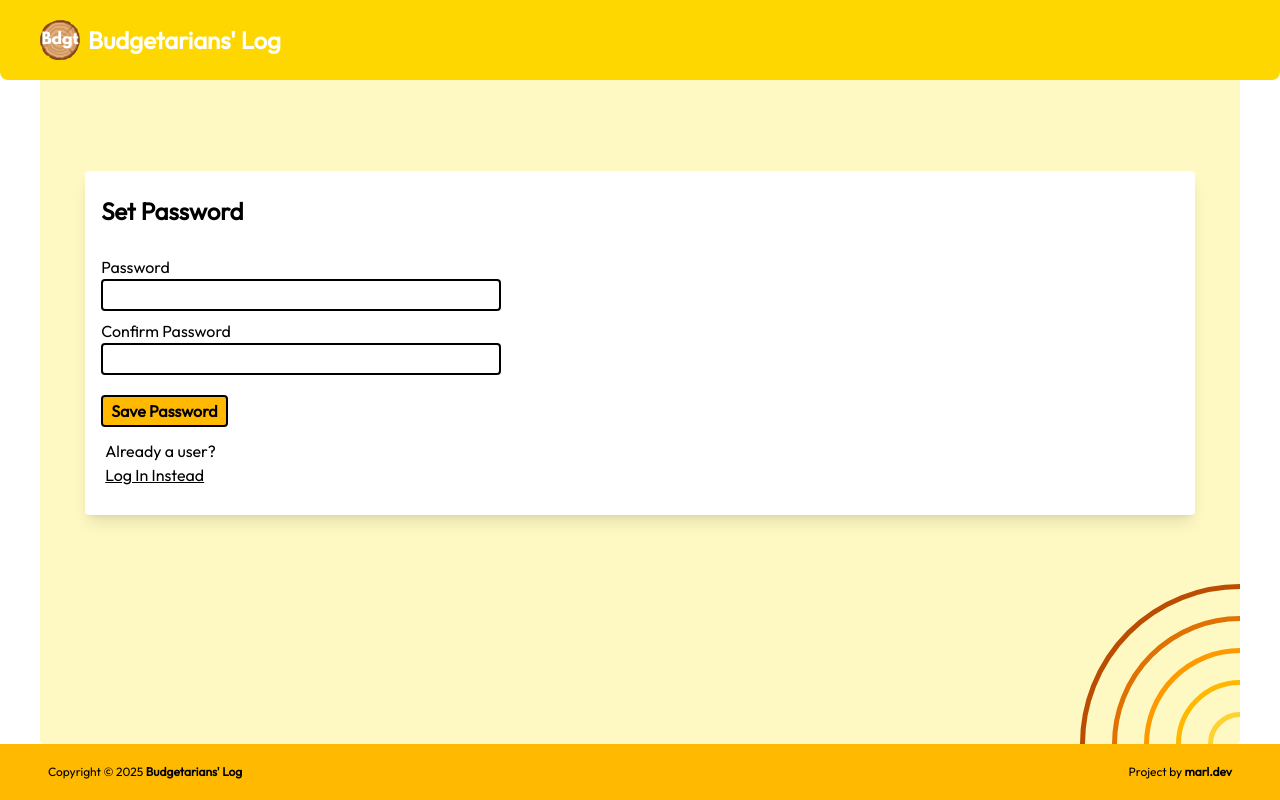
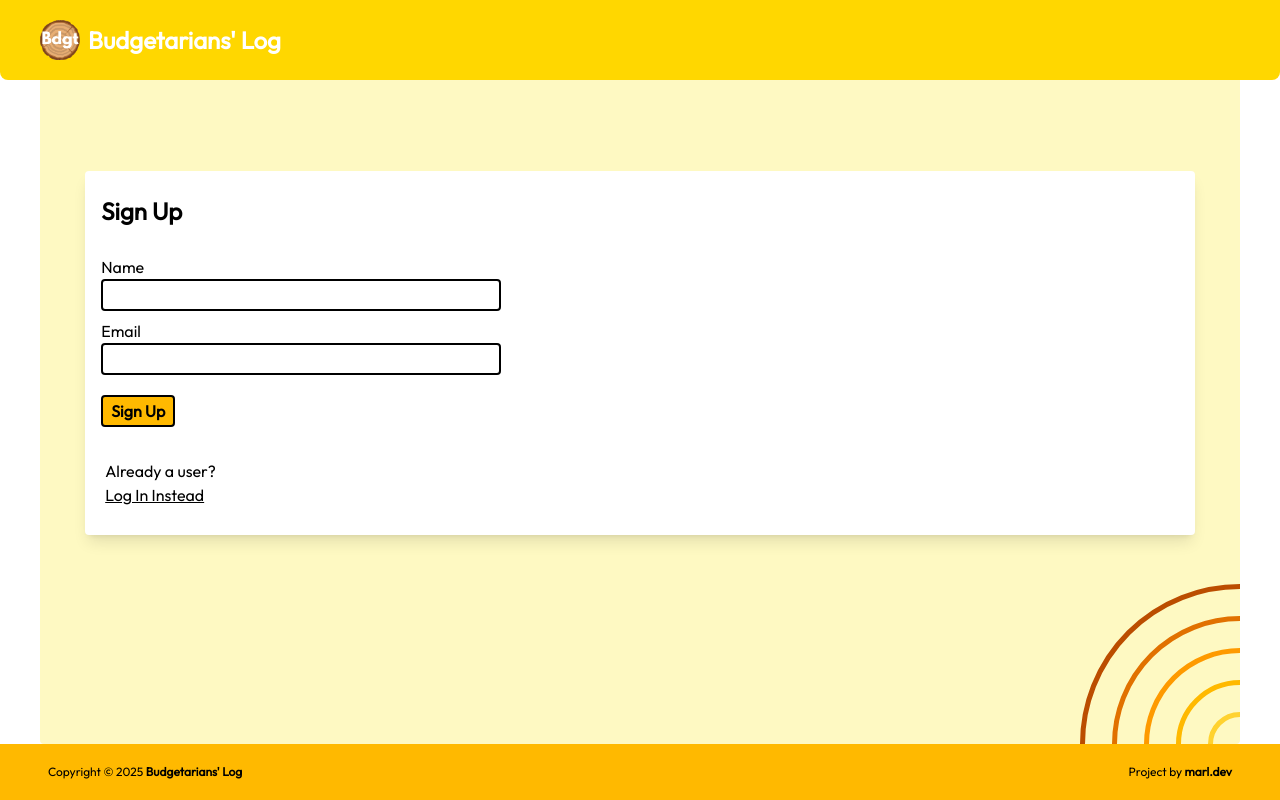
Before and after one commit to marlmunar/budget-tracker, a React (Vite) app in the folder frontend/: page /register in a window 1280 px wide. Built offline with nearby package versions, Linux system fonts and the light colour scheme.

Commit message:
Improved register page by separating setting up name and email with setting up password

```diff
--- a/frontend/src/components/FormContainer.jsx
+++ b/frontend/src/components/FormContainer.jsx
@@ -3,7 +3,7 @@ const FormContainer = ({ children, title }) => {
     <div className="h-full w-full bg-yellow-100">
       {/* mx-auto shadow-lg text-sm md:text-base rounded lg:max-w-[45vw] border-y-2 border-slate-700 md:h-[min-content] my-5 overflow-hidden bg-gray-50 border min-h-full */}
       <div className="p-4 relative h-full flex flex-col justify-start items-center">
-        <div className="m-4 relative top-[10%] rounded z-10 w-[95%] min-h-[50%] max-h-[min-content] p-4 py-6 shadow-lg bg-white flex flex-col gap-2">
+        <div className="m-4 relative top-[10%] rounded z-10 w-[95%]  max-h-[min-content] p-4 py-6 shadow-lg bg-white flex flex-col gap-2">
           <h1 className="text-2xl font-semibold mb-5">{title}</h1>
           {children}
         </div>
--- a/frontend/src/main.jsx
+++ b/frontend/src/main.jsx
@@ -27,7 +27,7 @@ const router = createBrowserRouter(
   createRoutesFromElements(
     <Route path="/" element={<App />}>
       <Route path="login" element={<Login />} />
-      <Route path="register" element={<Register />} />
+      <Route path="register/*" element={<Register />} />
 
       <Route element={<Loading />}>
         <Route index element={<Home />} />
--- a/frontend/src/pages/Register.jsx
+++ b/frontend/src/pages/Register.jsx
@@ -1,11 +1,10 @@
-import { useNavigate } from "react-router-dom";
+import { useNavigate, useLocation } from "react-router-dom";
 import FormContainer from "../components/FormContainer";
 import { useEffect, useState } from "react";
 import { useDispatch, useSelector } from "react-redux";
 import { setIsLoggingIn } from "../slices/userSlice";
 import { useRegisterMutation } from "../slices/userApiSlice";
 import { setCredentials } from "../slices/authSlice";
-import { AnimatePresence, motion } from "framer-motion";
 const loginChannel = new BroadcastChannel("login_channel");
 
 const Register = () => {
@@ -14,18 +13,31 @@ const Register = () => {
   const [password, setPassword] = useState("");
   const [confirmPassword, setConfirmPassword] = useState("");
   const [error, setError] = useState("");
-  const [isVisible, setIsVisible] = useState(true);
-  const [isSettingPassword, setIsSettingPassword] = useState(true);
+  const [isSettingPassword, setIsSettingPassword] = useState(false);
 
   const [register, { isLoading }] = useRegisterMutation();
 
   const dispatch = useDispatch();
   const navigate = useNavigate();
+  const location = useLocation();
   const { userInfo } = useSelector((state) => state.auth);
 
   useEffect(() => {
     if (!!userInfo) navigate("/");
   }, [navigate, userInfo]);
+
+  useEffect(() => {
+    if (location.pathname === "/register") {
+      setIsSettingPassword(false);
+      setError("");
+    }
+    if (location.pathname === "/register/set-password") {
+      if (!name || !email || !validateEmail(email)) {
+        navigate("/register");
+      }
+      setIsSettingPassword(true);
+    }
+  }, [location]);
 
   useEffect(() => {
     dispatch(setIsLoggingIn(true));
@@ -38,24 +50,46 @@ const Register = () => {
     const emailRegex = /^[^\s@]+@[^\s@]+\.[^\s@]+$/;
     return emailRegex.test(testEmail);
   };
-  const handleSubmit = async (e) => {
+
+  const handleSubmit = (e) => {
+    e.preventDefault();
+
+    if (!name) {
+      return setError("Please fill out the name field");
+    }
+
+    if (!email) {
+      return setError("Please fill out the email field");
+    }
+
+    if (!validateEmail(email)) {
+      return setError("Invalid email");
+    }
+
+    setIsSettingPassword(true);
+    navigate("/register/set-password");
+    setError("");
+  };
+
+  const finishSignUp = async (e) => {
     e.preventDefault();
 
     try {
-      if (!name || !email || !password || !confirmPassword) {
-        throw new Error("Please fill out all fields");
+      if (!password) {
+        throw new Error("Please provide a password");
       }
 
-      if (!validateEmail(email)) {
-        throw new Error("Invalid email");
+      if (!confirmPassword) {
+        throw new Error("Please confirm your password");
       }
 
       if (password !== confirmPassword) {
         throw new Error("Passwords do not match");
       }
-      const res = await register({ name, email, password }).unwrap();
 
-      dispatch(setCredentials({ ...res }));
+      // const res = await register({ name, email, password }).unwrap();
+
+      // dispatch(setCredentials({ ...res }));
       loginChannel.postMessage("login");
       navigate("/");
     } catch (error) {
@@ -69,7 +103,7 @@ const Register = () => {
       <title>Budgetarians' Log - Register</title>
       {isSettingPassword ? (
         <FormContainer title={"Set Password"}>
-          <form onSubmit={handleSubmit} className="h-full">
+          <form onSubmit={finishSignUp}>
             <div className="form-input-container">
               <label htmlFor="password">Password</label>
               <input
@@ -100,22 +134,23 @@ const Register = () => {
             <button type="submit" formNoValidate className="form-button">
               Save Password
             </button>
-          </form>
 
-          <div className="p-1">
-            <p>Already a user?</p>
+            <div className="p-1 mt-5">
+              <p>Need to change name or email?</p>
               <a
                 href="#"
-              onClick={(e) => {
-                e.preventDefault();
-                setIsVisible(false);
-                setTimeout(() => navigate("/login"), 450);
+                onClick={() => {
+                  setTimeout(() => navigate("/register"), 450);
+                  setIsSettingPassword(false);
+                  setPassword("");
+                  setConfirmPassword("");
                 }}
                 className="underline cursor-pointer"
               >
-              Log In Instead
+                Go back
               </a>
             </div>
+          </form>
         </FormContainer>
       ) : (
         <FormContainer title={"Sign Up"}>
@@ -152,13 +187,11 @@ const Register = () => {
             </button>
           </form>
 
-          <div className="p-1">
+          <div className="p-1 mt-5">
             <p>Already a user?</p>
             <a
               href="#"
-              onClick={(e) => {
-                e.preventDefault();
-                setIsVisible(false);
+              onClick={() => {
                 setTimeout(() => navigate("/login"), 450);
               }}
               className="underline cursor-pointer"
```
Lines whose indentation alone changed are shown as unchanged.
